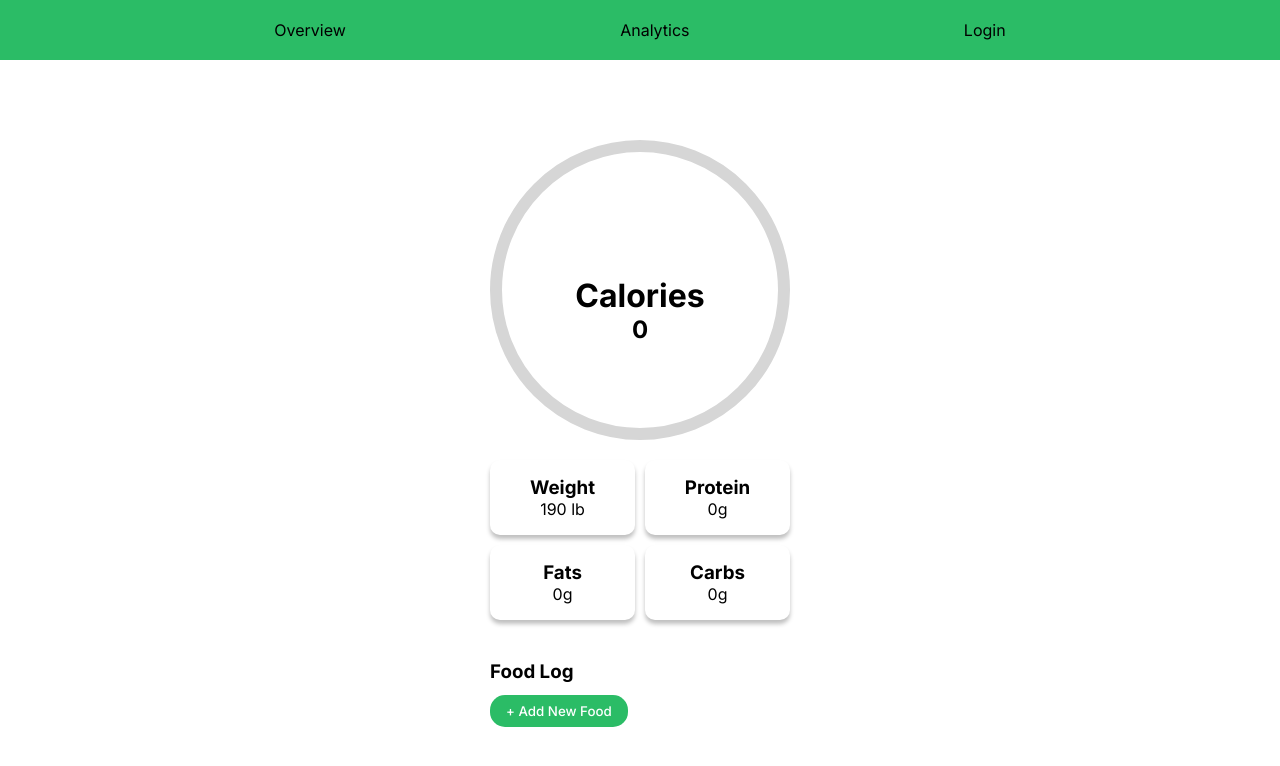
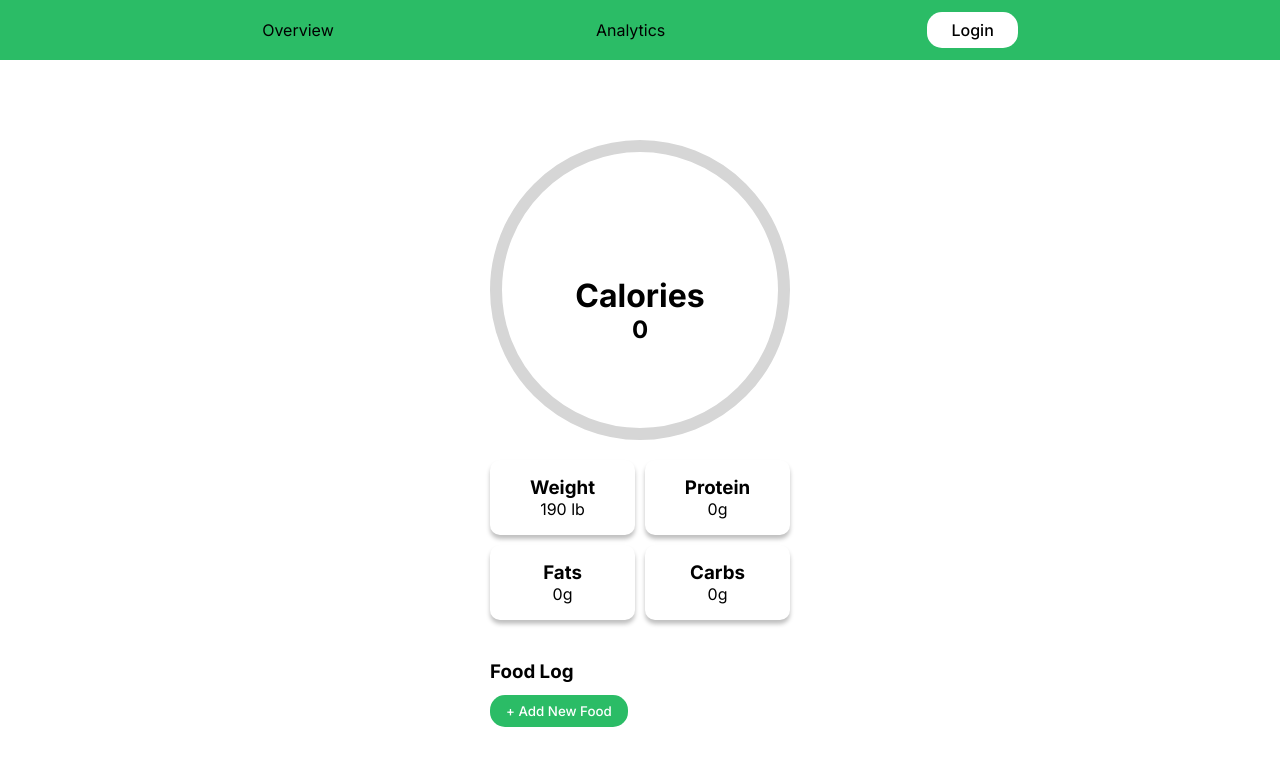
Before and after one commit to czcarrizales/calorie-tracker, a React app: page / in a window 1280 px wide. Shown: the top 766 px of the page. Built offline with nearby package versions, Linux system fonts and the light colour scheme; the HTML template or start-up script is replaced by a standard one.

Commit message:
styling login button

```diff
--- a/src/Navbar.css
+++ b/src/Navbar.css
@@ -10,3 +10,10 @@
     text-decoration: none;
     color: black;
 }
+
+.navbar-button {
+    background-color: white;
+    border-radius: 15px;
+    padding: .5rem 1.5rem;
+    font-weight: 500;
+}
--- a/src/Navbar.tsx
+++ b/src/Navbar.tsx
@@ -6,7 +6,7 @@ const Navbar = () => {
     <div className='navbar-container'>
         <Link to="/">Overview</Link>
         <Link to="/analytics">Analytics</Link>
-        <Link to="/login">Login</Link>
+        <Link to="/login" className='navbar-button'>Login</Link>
     </div>
   )
 }
```
